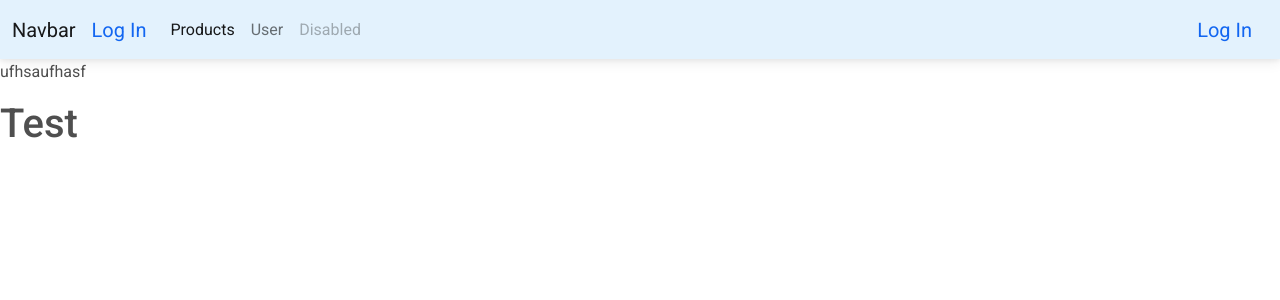
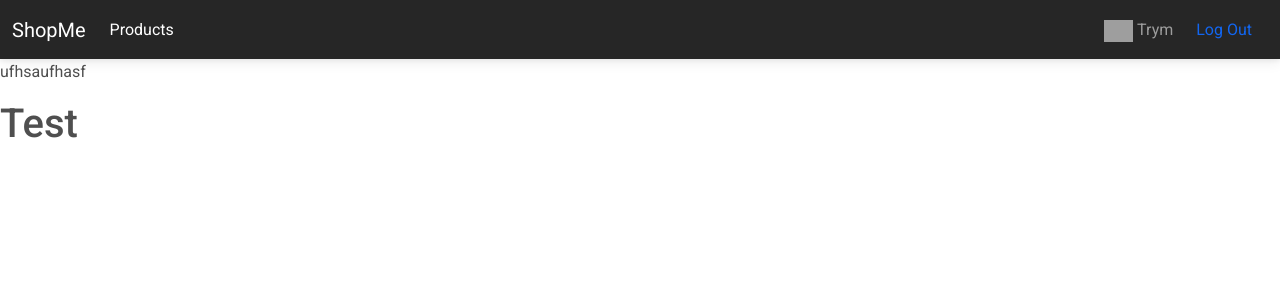
Before and after one commit to Adnilsen/Porto2, a Flask app: page / in a window 1280 px wide. Shown: the top 300 px of the page. Run offline with Flask 2, Linux system fonts and the light colour scheme; a user stored in the database is signed in; some libraries are stand-ins or nearby versions; grey boxes are pictures that could not be loaded.

Commit message:
debug and sessions id

```diff
--- a/api/app.py
+++ b/api/app.py
@@ -80,16 +80,27 @@
     token = google.authorize_access_token()
     resp = google.get('userinfo')
     user_info = resp.json()
-    print(user_info)
+
+    #Control that the user is not already registered!
+    registered = False
+    for user in User.query.all():
+        if user.user_email == user_info['email']:
+            registered = True
+            break
+    if not registered:
+        user_input = User(first_name=user_info['given_name'], last_name=user_info['family_name'], user_type=False, user_email=user_info['email'])
+        db.session.add(user_input)
+        db.session.commit()
     # do something with the token and profile
     session['email'] = user_info['email']
     session['first_name'] = user_info['given_name']
     session['last_name'] = user_info['family_name']
-    user_input = User(first_name=session.get('first_name'), last_name=session.get('last_name'), user_type=False, user_email=session.get('email'))
-    db.session.add(user_input)
-    db.session.commit()
-    # Get user id print(str(user_input.user_id) + "jada")
-    session['user_id'] = user_input.user_id
+    session['picture'] = user_info['picture']
+    session['logged_in'] = True
+
+    user_email = user_info['email']
+    get_user = User.query.filter_by(user_email=user_email).first()
+    session['user_id'] = get_user.user_id
     return redirect('/')
 
 @app.route('/logout')
--- a/api/templates/base.html
+++ b/api/templates/base.html
@@ -20,9 +20,9 @@
 </head>
 <body>
     <!-- Navbar -->
-    <nav class="navbar navbar-expand-lg navbar-light" style="background-color: #E3F2FD ">
+    <nav class="navbar navbar-expand-lg navbar-dark bg-dark" style="background-color: #E3F2FD ">
       <div class="container-fluid">
-        <a class="navbar-brand" href="http://127.0.0.1:5000/">Navbar</a>
+        <a class="navbar-brand" href="http://127.0.0.1:5000/">ShopMe</a>
         <div class="d-flex">
             <div style="padding-top: 8px">
                 <button
@@ -37,11 +37,6 @@
                   <i class="fas fa-bars"></i>
                 </button>
             </div>
-            <div class="">
-                <a class="navbar-brand text-primary" href="http://127.0.0.1:5000/login">Log In</a>
-            </div>
-
-
         </div>
 
         <div class="collapse navbar-collapse" id="navbarToggler">
@@ -49,17 +44,20 @@
             <li class="nav-item">
               <a class="nav-link active" aria-current="page" href="http://127.0.0.1:5000/products">Products</a>
             </li>
-            <li class="nav-item">
-              <a class="nav-link" href="http://127.0.0.1:5000/user">User</a>
-            </li>
-            <li class="nav-item">
-              <a class="nav-link disabled" href="#" tabindex="-1" aria-disabled="true"
-                >Disabled</a
-              >
-            </li>
           </ul>
           <form class="d-flex input-group w-auto">
-            <a class="navbar-brand text-primary" href="#" aria-expanded="false">Log In</a>
+              {% if session['logged_in'] == True %}
+              <div class="navbar-nav me-auto">
+
+                  <a class="nav-link" href="http://127.0.0.1:5000/user">
+                      <img src={{session['picture']}} height="22">
+                      {{session['first_name']}}
+                  </a>
+              </div>
+              <a class="nav-link" href="http://127.0.0.1:5000/logout" aria-expanded="false">Log Out</a>
+              {% else %}
+                    <a class="nav-link" href="http://127.0.0.1:5000/login" aria-expanded="false">Log In</a>
+              {% endif %}
           </form>
         </div>
       </div>
```
Also changed, not shown: api/data.db.
